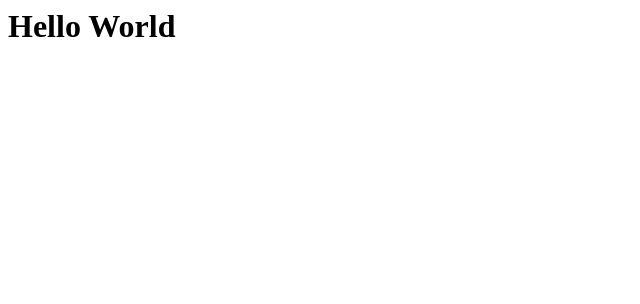
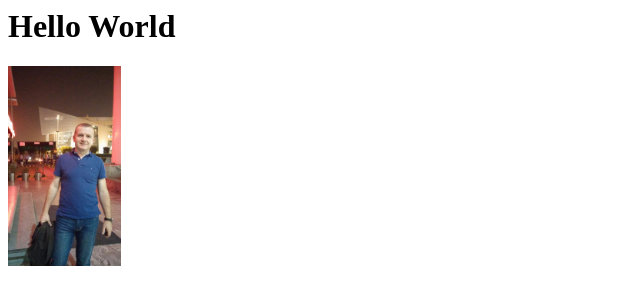
Before and after one commit to subasico/subasico.github.io, a plain HTML site: page index.html in a window 1280 px wide. Shown: the whole page, without its empty margins (0-640 px from the left). Drawn offline with Linux system fonts and the light colour scheme.

Commit message:
image added

```diff
--- a/index.html
+++ b/index.html
@@ -4,4 +4,7 @@
 
 </h1>
 
+<div>
+    <img src="IMG_1629.jpg" height="200">
+</div>
 </html>
```
Also changed, not shown: IMG_1629.JPG (added).
